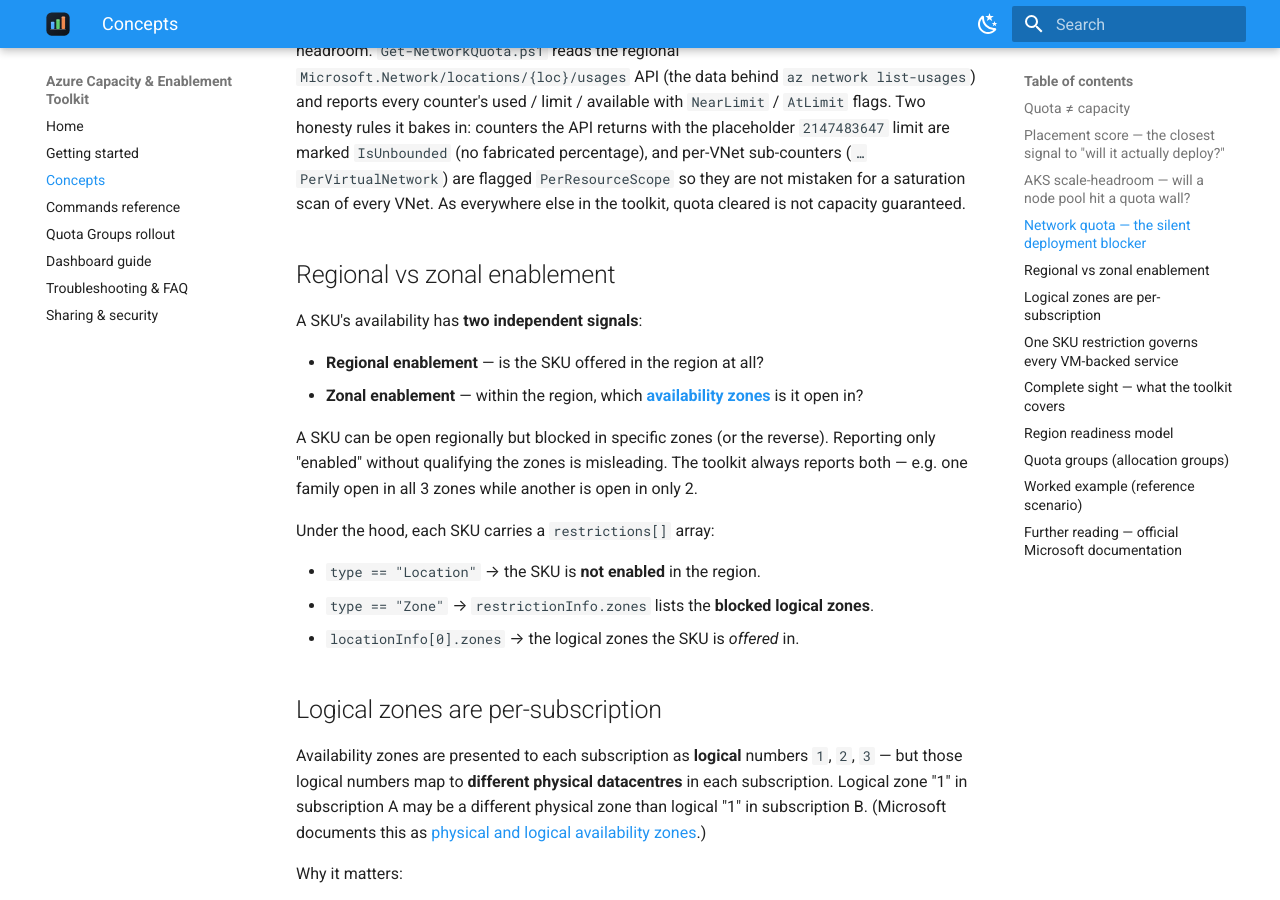
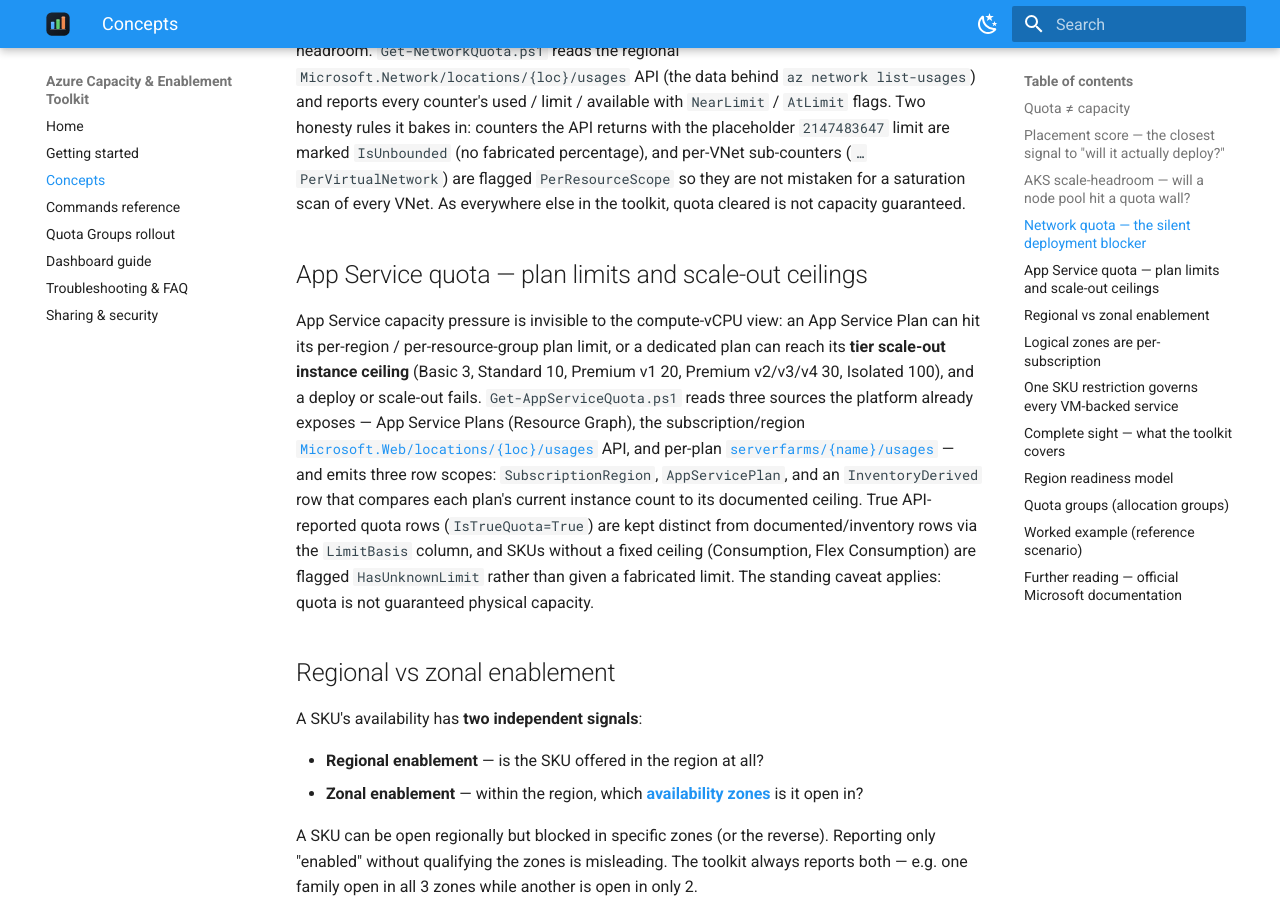
Before and after one commit to microsoft/capacity-toolkit, an MkDocs documentation site: the page built from docs/concepts.md, in a window 1280 px wide and 900 px high, scrolled down 1862 px. Built offline with MkDocs 1.6.1 and Material for MkDocs 9.7.7, drawn with Linux system fonts in a browser that asks for light colours.

Commit message:
feat: add App Service quota visibility (Get-AppServiceQuota.ps1) (#24)
Read-only collector joining App Service Plan inventory (Resource Graph)
with Microsoft.Web/locations/{loc}/usages and per-plan
serverfarms/{name}/usages (api-version 2025-05-01). Emits three row
scopes - SubscriptionRegion, AppServicePlan and an InventoryDerived row
comparing each plan's instance count to its documented tier scale-out
ceiling (Basic 3 / Standard 10 / Premium v1 20 / Premium v2-v4 30 /
Isolated 100). True API quota rows are distinguished from documented/
inventory rows via LimitBasis; SKUs without a fixed ceiling (Consumption,
Flex Consumption) are flagged HasUnknownLimit rather than fabricated.
Supports -Location, -AllLocations and the standard subscription
selectors. Reader-only.

Resolves #7.

Co-authored-by: Copilot <223556219+Copilot@users.noreply.github.com>

```diff
--- a/docs/concepts.md
+++ b/docs/concepts.md
@@ -74,6 +74,22 @@ placeholder `2147483647` limit are marked `IsUnbounded` (no fabricated percentag
 sub-counters (`…PerVirtualNetwork`) are flagged `PerResourceScope` so they are not mistaken for a
 saturation scan of every VNet. As everywhere else in the toolkit, quota cleared is not capacity
 guaranteed.
+
+## App Service quota — plan limits and scale-out ceilings
+
+App Service capacity pressure is invisible to the compute-vCPU view: an App Service Plan can hit its
+per-region / per-resource-group plan limit, or a dedicated plan can reach its **tier scale-out
+instance ceiling** (Basic 3, Standard 10, Premium v1 20, Premium v2/v3/v4 30, Isolated 100), and a
+deploy or scale-out fails. `Get-AppServiceQuota.ps1` reads three sources the platform already exposes —
+App Service Plans (Resource Graph), the subscription/region
+[`Microsoft.Web/locations/{loc}/usages`](https://learn.microsoft.com/en-us/rest/api/appservice/get-usages-in-location/list)
+API, and per-plan
+[`serverfarms/{name}/usages`](https://learn.microsoft.com/en-us/rest/api/appservice/app-service-plans/list-usages) —
+and emits three row scopes: `SubscriptionRegion`, `AppServicePlan`, and an `InventoryDerived` row that
+compares each plan's current instance count to its documented ceiling. True API-reported quota rows
+(`IsTrueQuota=True`) are kept distinct from documented/inventory rows via the `LimitBasis` column, and
+SKUs without a fixed ceiling (Consumption, Flex Consumption) are flagged `HasUnknownLimit` rather than
+given a fabricated limit. The standing caveat applies: quota is not guaranteed physical capacity.
 
 ## Regional vs zonal enablement
 
```
Also changed, not shown: AGENTS.md (+1 -1 lines), CHANGELOG.md (+11 -0 lines), README.md (+2 -0 lines), docs/commands.md (+1 -0 lines), docs/getting-started.md (+1 -0 lines), 1 other file.
